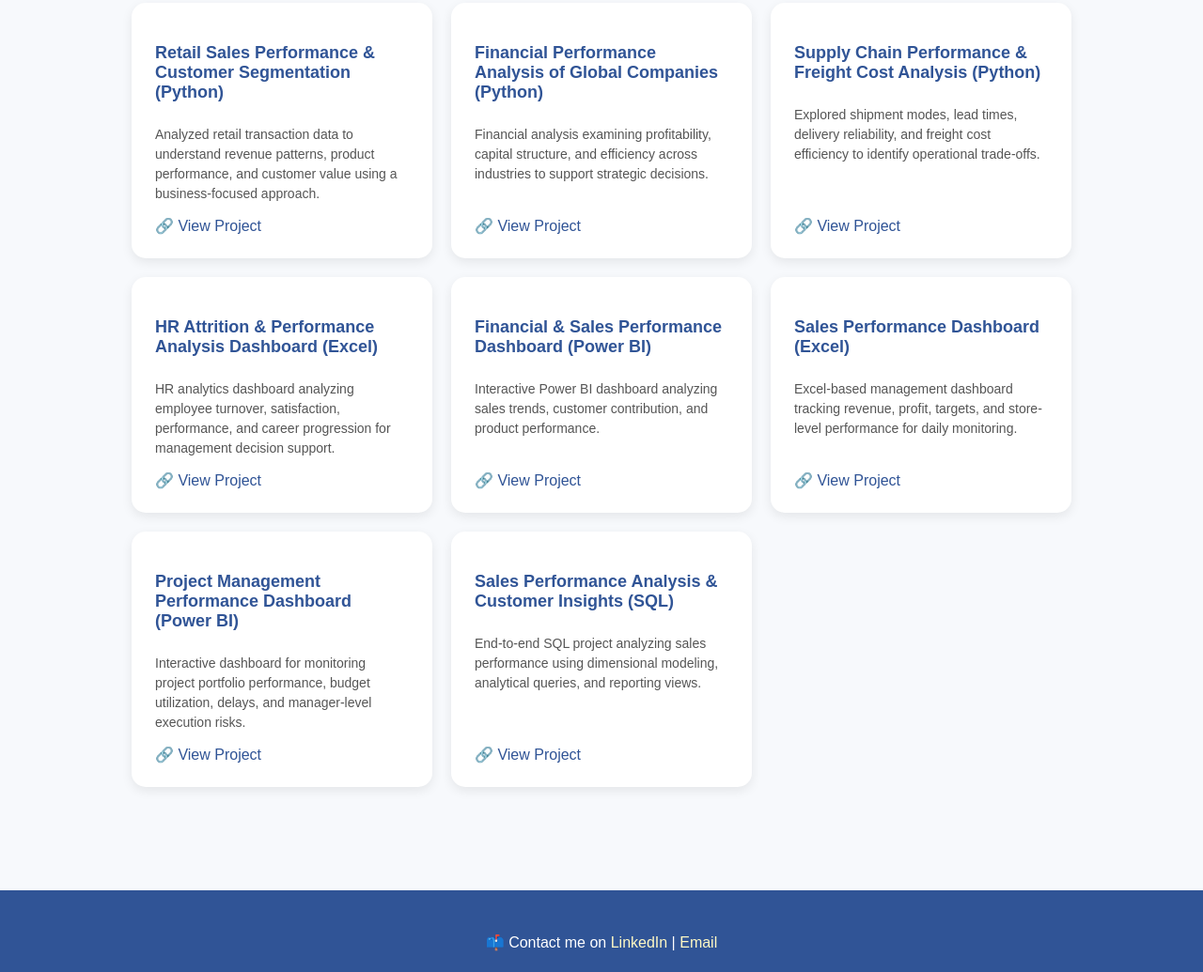
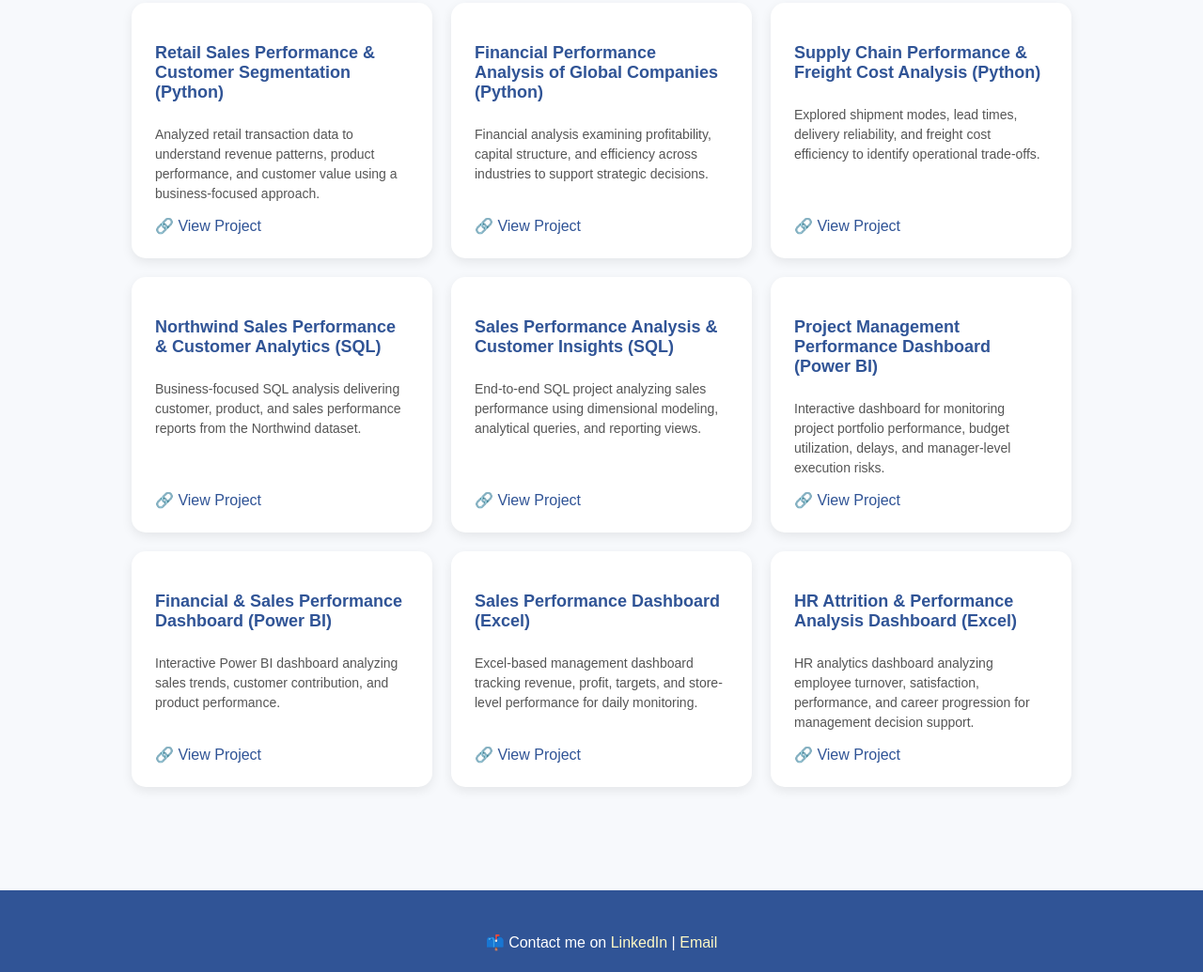
Before and after one commit to trinhnguyen-venus/trinhnguyen-venus.github.io, a plain HTML site: page index.html in a window 1280 px wide. Shown: the part 506-1541 px from the top of the page at 94% size. Drawn offline with nearby package versions, Linux system fonts and the light colour scheme.

Commit message:
Update project cards in index.html

```diff
--- a/index.html
+++ b/index.html
@@ -168,14 +168,30 @@
       </div>
 
       <div class="card">
-        <h3>HR Attrition & Performance Analysis Dashboard (Excel)</h3>
+        <h3>Northwind Sales Performance & Customer Analytics (SQL)</h3>
         <p>
-          HR analytics dashboard analyzing employee turnover, satisfaction,
-          performance, and career progression for management decision support.
+          Business-focused SQL analysis delivering customer, product, and sales performance reports from the Northwind dataset.
         </p>
-        <a href="https://github.com/trinhnguyen-venus/HR-Analytics-Dashboard" target="_blank">🔗 View Project</a>
+        <a href="https://github.com/trinhnguyen-venus/Northwind_Sales_Performance_and_Customer_Analytics" target="_blank">🔗 View Project</a>
       </div>
 
+      <div class="card">
+        <h3>Sales Performance Analysis & Customer Insights (SQL)</h3>
+        <p>
+          End-to-end SQL project analyzing sales performance using dimensional modeling, analytical queries, and reporting views.
+        </p>
+        <a href="https://github.com/trinhnguyen-venus/Sales_Performance_Analysis_and_Customer_Insights" target="_blank">🔗 View Project</a>
+      </div>
+
+
+
+        <div class="card">
+        <h3>Project Management Performance Dashboard (Power BI)</h3>
+        <p>
+          Interactive dashboard for monitoring project portfolio performance, budget utilization, delays, and manager-level execution risks.
+        </p>
+        <a href="https://github.com/trinhnguyen-venus/Project_Management_Performance_Dashboard" target="_blank">🔗 View Project</a>
+      </div>
       <div class="card">
         <h3>Financial & Sales Performance Dashboard (Power BI)</h3>
         <p>
@@ -194,21 +210,15 @@
         <a href="https://github.com/trinhnguyen-venus/Retail-Sales-Performance-Excel" target="_blank">🔗 View Project</a>
       </div>
 
-        <div class="card">
-        <h3>Project Management Performance Dashboard (Power BI)</h3>
+       <div class="card">
+        <h3>HR Attrition & Performance Analysis Dashboard (Excel)</h3>
         <p>
-          Interactive dashboard for monitoring project portfolio performance, budget utilization, delays, and manager-level execution risks.
+          HR analytics dashboard analyzing employee turnover, satisfaction,
+          performance, and career progression for management decision support.
         </p>
-        <a href="https://github.com/trinhnguyen-venus/Project_Management_Performance_Dashboard" target="_blank">🔗 View Project</a>
+        <a href="https://github.com/trinhnguyen-venus/HR-Analytics-Dashboard" target="_blank">🔗 View Project</a>
       </div>
 
-        <div class="card">
-        <h3>Sales Performance Analysis & Customer Insights (SQL)</h3>
-        <p>
-          End-to-end SQL project analyzing sales performance using dimensional modeling, analytical queries, and reporting views.
-        </p>
-        <a href="https://github.com/trinhnguyen-venus/Sales_Performance_Analysis_and_Customer_Insights" target="_blank">🔗 View Project</a>
-      </div>
 
     </div>
   </section>
```
